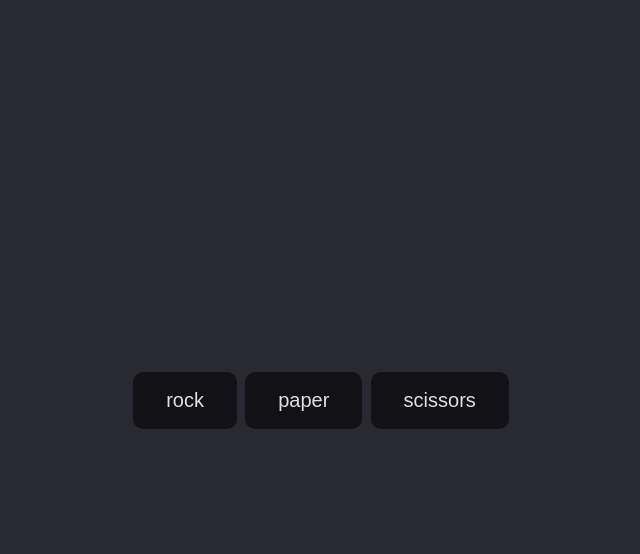
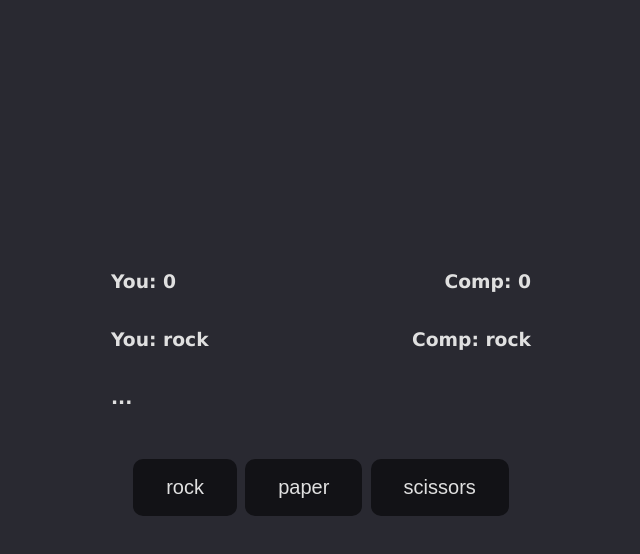
Before and after one commit to Kris022/odin-rock-paper-scissors, a plain HTML site: page index.html in a window 1280 px wide. Both pictures are taken after a click on the button "rock". Shown: the whole page, without its empty margins (319-959 px from the left). Drawn offline with Linux system fonts and the light colour scheme.

Commit message:
replace console log with ui elements

```diff
--- a/index.html
+++ b/index.html
@@ -9,10 +9,24 @@
   <body>
     <script src="main.js" defer></script>
     <div class="page-container">
+      <div class="results">
+        <div class="scoreDiv">
+          <h3 class="playerScore">You: 0</h3>
+          <h3 class="computerScore">Comp: 0</h3>
+        </div>
+        <div class="choiceDiv">
+          <h3>You Chose: </h3>
+          <h3>Comp Chose: </h3>
+        </div>
+        <div class="resultsDiv">
+          <h3>...</h3>
+        </div>
+      </div>
+
       <section>
-        <button>rock</button>
-        <button>paper</button>
-        <button>scissors</button>
+        <button class="playerActionBtn">rock</button>
+        <button class="playerActionBtn">paper</button>
+        <button class="playerActionBtn">scissors</button>
       </section>
     </div>
   </body>
--- a/main.js
+++ b/main.js
@@ -35,16 +35,23 @@ function playRound(playerSelection, computerSelection) {
   }
 }
 
-function play() {
-  let playerScore = 0;
-  let computerScore = 0;
+const scoreDiv = document.querySelector(".scoreDiv");
+let playerScore = 0;
+let computerScore = 0;
 
-  console.log("Round", index + 1);
-  let playerSelection = prompt("Enter your choice: ");
+// ui element indicating action chosen by player and computer
+const choiceDiv = document.querySelector(".choiceDiv");
+
+const resultsDiv = document.querySelector('.resultsDiv');
+
+function play(playerSelection) {
+  // console.log("Round", index + 1);
+  // let playerSelection = prompt("Enter your choice: ");
   let computerSelection = getComputerChoice();
 
-  console.log("Player choice: ", playerSelection);
-  console.log("Computer choice: ", computerSelection);
+  // console.log("Player choice: ", playerSelection);
+  // console.log("Computer choice: ", computerSelection);
+  choiceDiv.innerHTML = `<h3>You: ${playerSelection}</h3> <h3>Comp: ${computerSelection}</h3>`;
 
   const results = playRound(playerSelection, computerSelection);
 
@@ -71,7 +78,17 @@ function play() {
   }
   console.log(" ");
 
+  // console.log("Player Score: ", playerScore);
+  // console.log("Computer Score: ", computerScore);
+  scoreDiv.innerHTML = `<h3>You: ${playerScore}</h3> <h3>Comp: ${computerScore}</h3>`;
+}
 
-  console.log("Player Score: ", playerScore);
-  console.log("Computer Score: ", computerScore);
-}
+// Get player action buttons as a node list
+const actionButtons = document.querySelectorAll(".playerActionBtn");
+
+//
+actionButtons.forEach((button) => {
+  button.addEventListener("click", () => {
+    play(button.innerText);
+  });
+});
--- a/style.css
+++ b/style.css
@@ -1,3 +1,5 @@
+@import url('https://fonts.googleapis.com/css2?family=Pixelify+Sans:wght@400;500;600;700&display=swap');
+
 :root {
     --bg-color: #292931;
     --button: #121216;
@@ -12,10 +14,12 @@ body {
   box-sizing: border-box;
   background-color: var(--bg-color);
   color: var(--text);
+  font-family: Verdana, Geneva, Tahoma, sans-serif;
 }
 
 .page-container {
     display: flex;
+    flex-direction: column;
     height: 100vh;
     justify-content: center;
     align-items: center;
@@ -25,6 +29,11 @@ section {
     display: flex;
     justify-content: space-around;
     min-width: 24rem;
+    margin: 2rem 1rem;
+}
+
+section div {
+    margin-inline: 1rem;
 }
 
 button {
@@ -42,3 +51,19 @@ button {
 button:hover {
     border-color: var(--highlight);
 }
+
+.results {
+    min-width: 420px;
+    /* border: 1px solid red; */
+    display: flex;
+    flex-direction: column;
+    align-items: center;
+    /* font-family: 'Pixelify Sans', cursive; */
+}
+
+.results div {
+    display: flex;
+    width: 100%;
+    justify-content: space-between;
+    /* border: 1px solid green; */
+}
```
